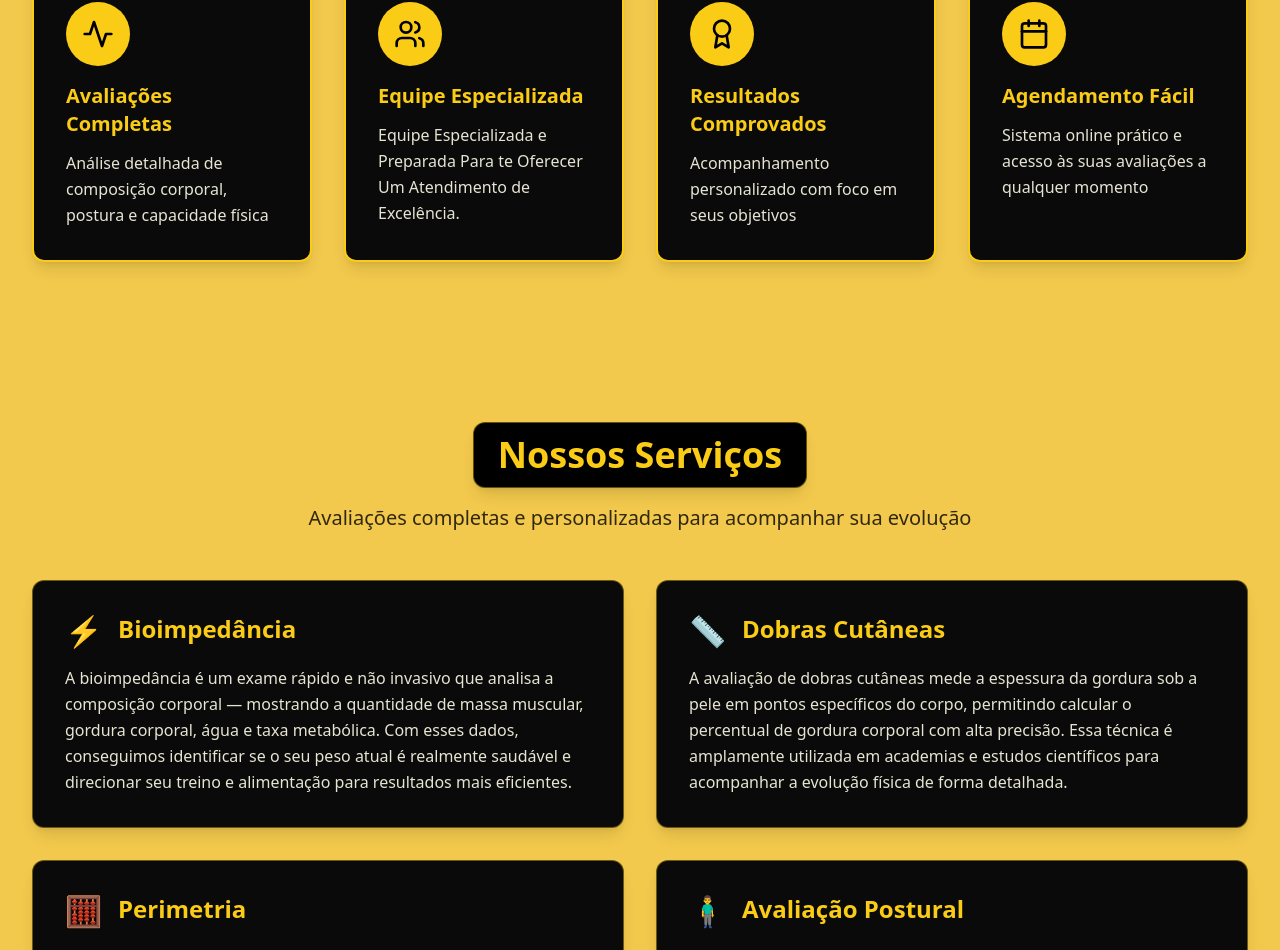
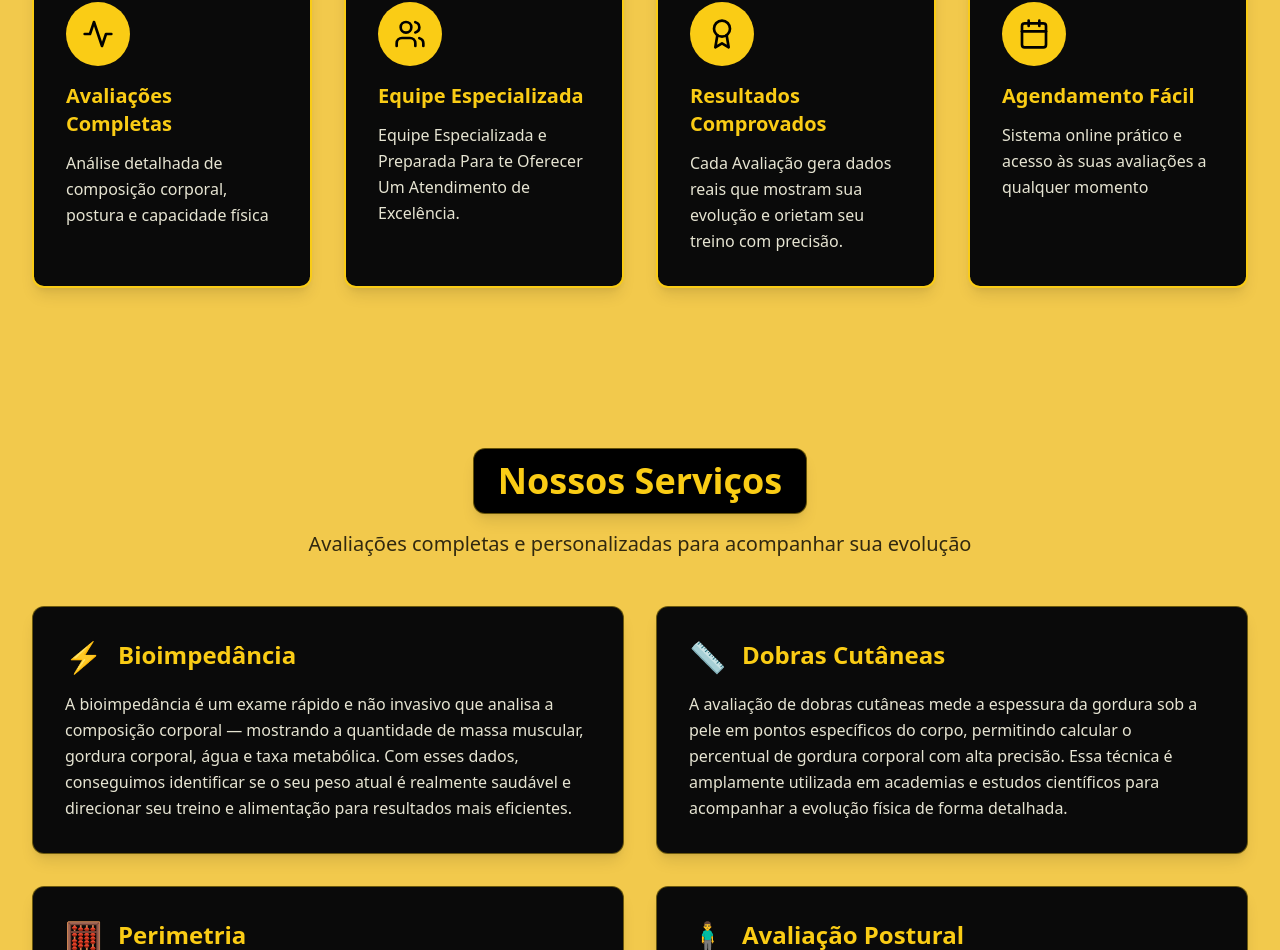
Before and after one commit to RSR202555/frontendcheckin, a React (Vite) app: page / in a window 1280 px wide. Shown: the part 1248-2198 px from the top of the page. Built offline with nearby package versions, Linux system fonts and the light colour scheme.

Commit message:
Atualizar texto do card Resultados Comprovados na home

```diff
--- a/src/pages/HomePage.tsx
+++ b/src/pages/HomePage.tsx
@@ -70,7 +70,7 @@ export function HomePage({ onNavigate }: HomePageProps) {
               </div>
               <h3 className="text-xl font-bold mb-3 text-yellow-400">Resultados Comprovados</h3>
               <p className="text-yellow-50/90 leading-relaxed">
-                Acompanhamento personalizado com foco em seus objetivos
+                Cada Avaliação gera dados reais que mostram sua evolução e orietam seu treino com precisão.
               </p>
             </div>
 
```
